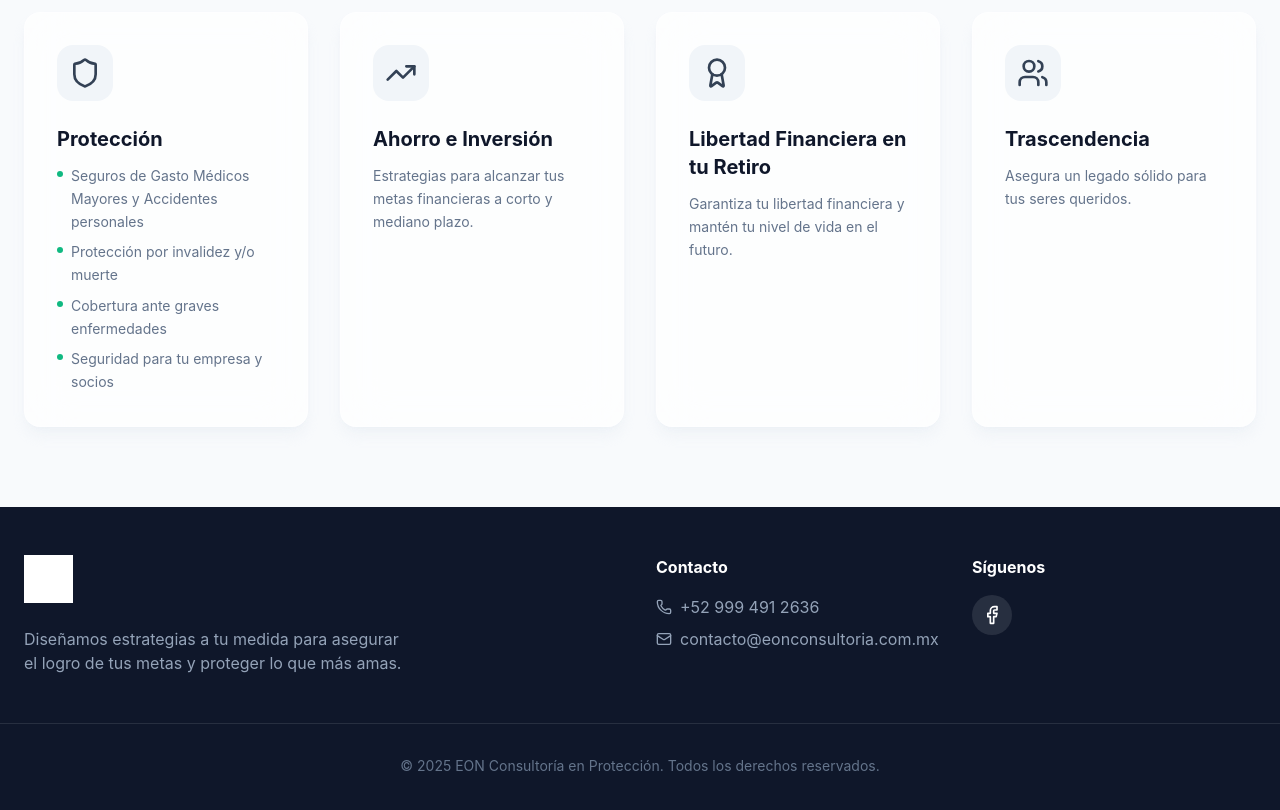
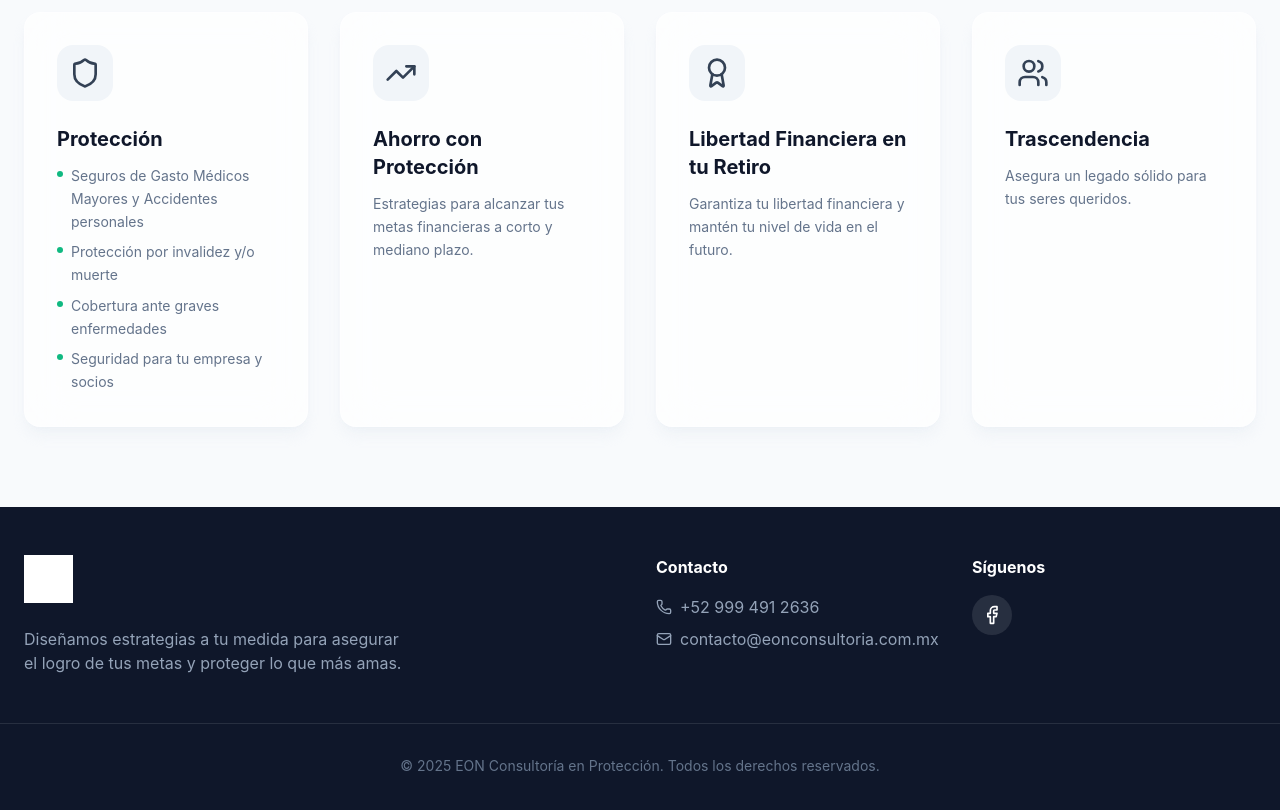
Before and after one commit to adalloya/eon-consultoria, a React (Vite) app: page / in a window 1280 px wide. Shown: the part 1060-1870 px from the top of the page. Built offline with nearby package versions, Linux system fonts and the light colour scheme.

Commit message:
content: rename savings pillar to 'Ahorro con Protección'

```diff
--- a/src/pages/Home.jsx
+++ b/src/pages/Home.jsx
@@ -88,7 +88,7 @@ const Pillars = () => {
                 'Seguridad para tu empresa y socios'
             ]
         },
-        { id: 'savings', icon: <TrendingUp size={32} />, title: 'Ahorro e Inversión', desc: 'Estrategias para alcanzar tus metas financieras a corto y mediano plazo.' },
+        { id: 'savings', icon: <TrendingUp size={32} />, title: 'Ahorro con Protección', desc: 'Estrategias para alcanzar tus metas financieras a corto y mediano plazo.' },
         { id: 'retirement', icon: <Award size={32} />, title: 'Libertad Financiera en tu Retiro', desc: 'Garantiza tu libertad financiera y mantén tu nivel de vida en el futuro.' },
         { id: 'legacy', icon: <Users size={32} />, title: 'Trascendencia', desc: 'Asegura un legado sólido para tus seres queridos.' },
     ];
--- a/src/pages/Services.jsx
+++ b/src/pages/Services.jsx
@@ -76,7 +76,7 @@ export const Services = () => {
 
             <ServiceSection
                 id="savings"
-                title="Ahorro e Inversión"
+                title="Ahorro con Protección"
                 description="Haz que tu dinero trabaje para ti. Diseñamos estrategias para asegurar el logro de tus metas financieras a corto y mediano plazo."
                 icon={<TrendingUp size={32} />}
                 color="bg-green-600"
```
